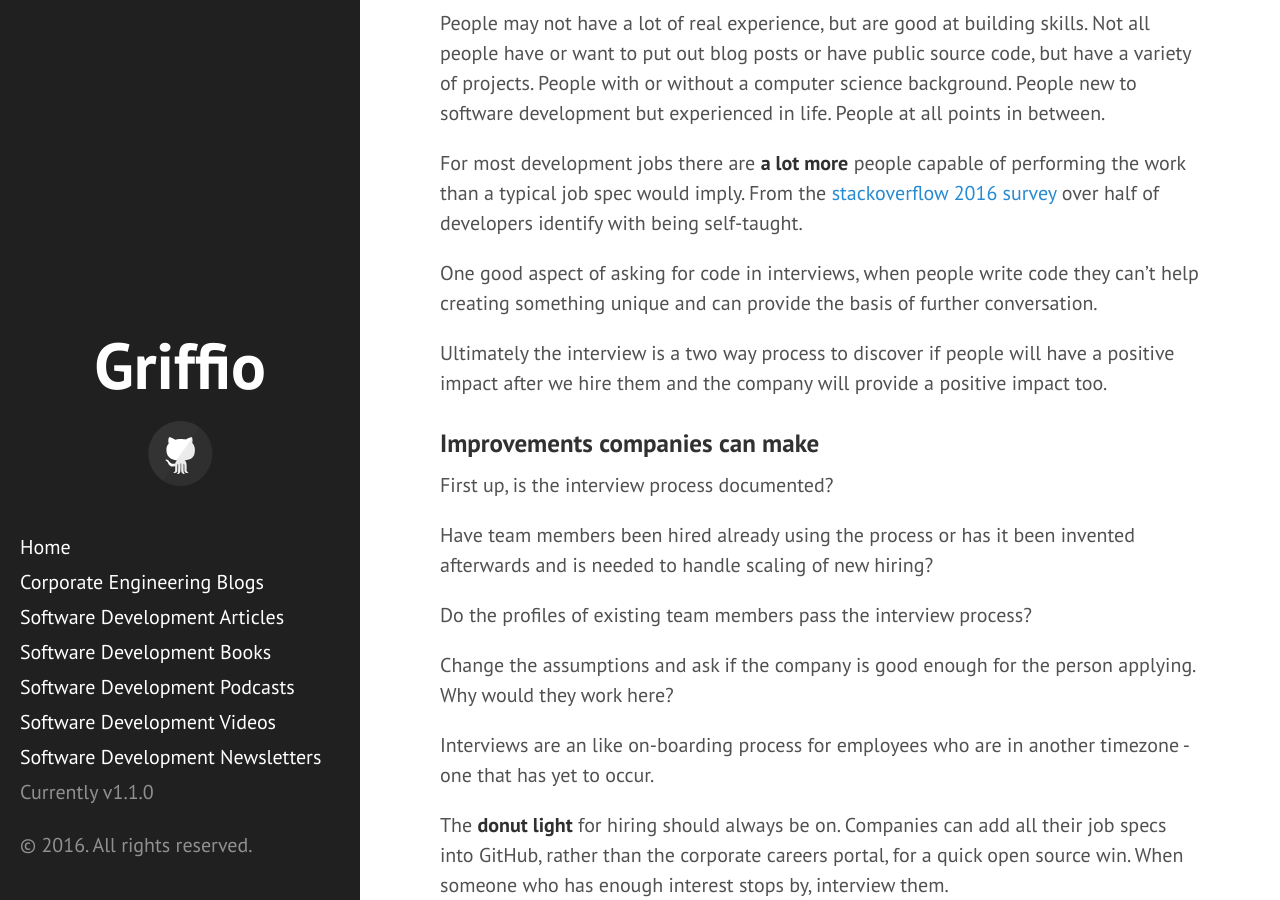
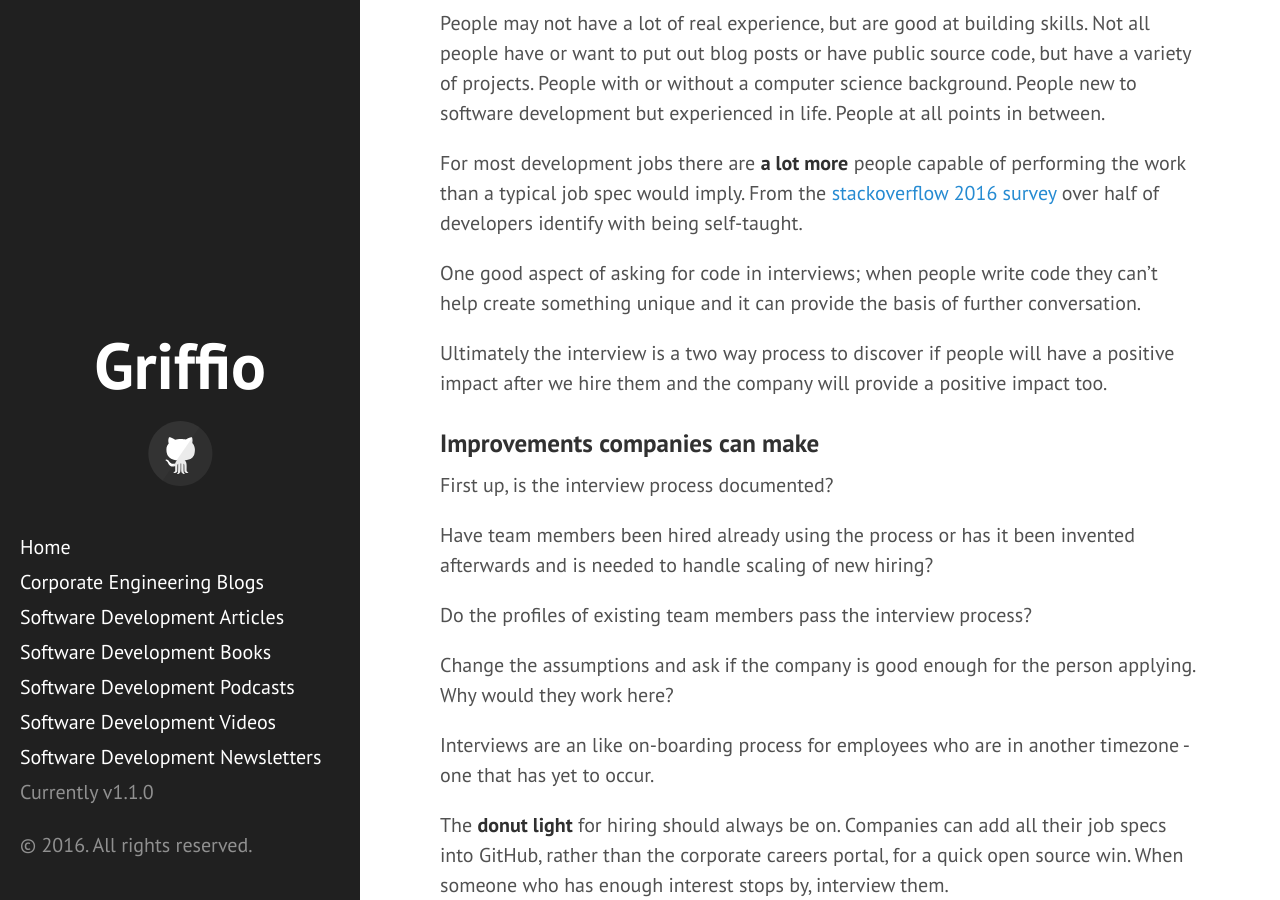
Before and after one commit to griffio/griffio.github.io, a Jekyll site: the page built from _posts/2016-06-12-Culture-Canaries-The-Interview-Coding-Challenge.md, in a window 1280 px wide and 900 px high, scrolled down 891 px. Built offline with Jekyll 4.4.1, drawn with Linux system fonts in a browser that asks for light colours; some web fonts are replaced.

Commit message:
Update 2016-06-12-Culture-Canaries-The-Interview-Coding-Challenge.md

```diff
--- a/_posts/2016-06-12-Culture-Canaries-The-Interview-Coding-Challenge.md
+++ b/_posts/2016-06-12-Culture-Canaries-The-Interview-Coding-Challenge.md
@@ -30,7 +30,7 @@ People may not have a lot of real experience, but are good at building skills. N
 
 For most development jobs there are **a lot more** people capable of performing the work than a typical job spec would imply. From the [stackoverflow 2016 survey](http://stackoverflow.com/research/developer-survey-2016#developer-profile-education) over half of developers identify with being self-taught.
 
-One good aspect of asking for code in interviews, when people write code they can't help creating something unique and can provide the basis of further conversation.
+One good aspect of asking for code in interviews; when people write code they can't help create something unique and it can provide the basis of further conversation.
 
 Ultimately the interview is a two way process to discover if people will have a positive impact after we hire them and the company will provide a positive impact too.
 
```
